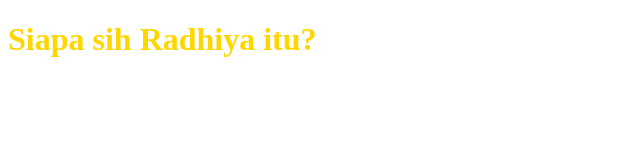
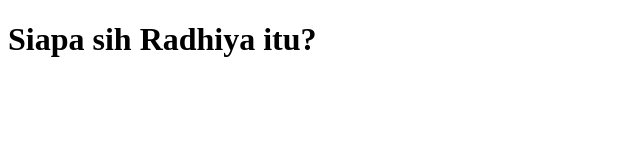
Before and after one commit to RadhiyaM4/TA-XI-1, a plain HTML site: page index.html in a window 1280 px wide. Shown: the whole page, without its empty margins (0-640 px from the left). Drawn offline with Linux system fonts and the light colour scheme.

Commit message:
Update style.css

```diff
--- a/style.css
+++ b/style.css
@@ -1,3 +1,7 @@
 body {
-    color: gold;
+    color: rgb(255, 0, 0);
 }
+
+h1 {
+    color: black;
+}
```
